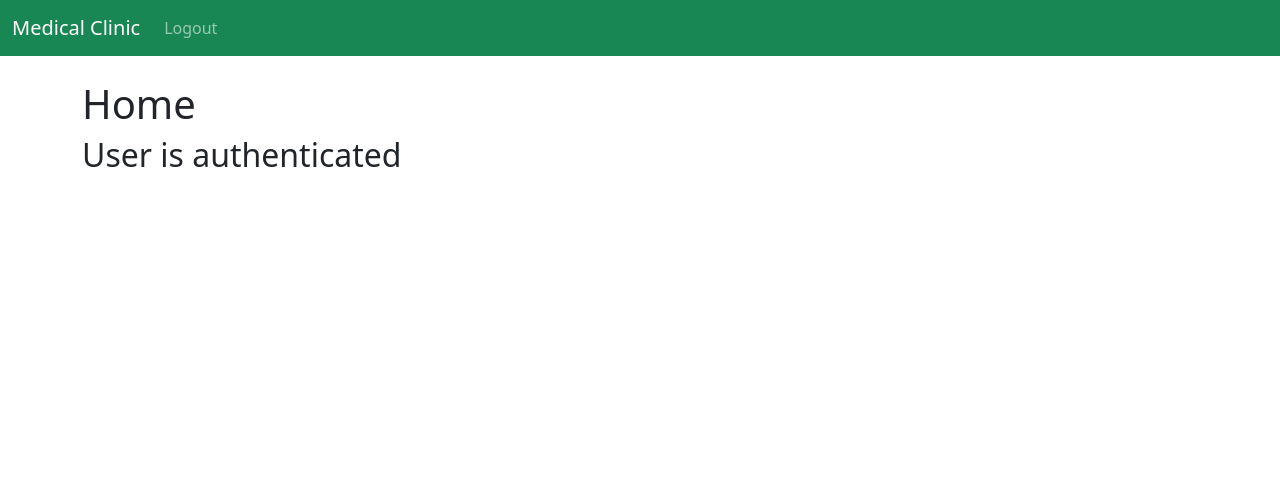
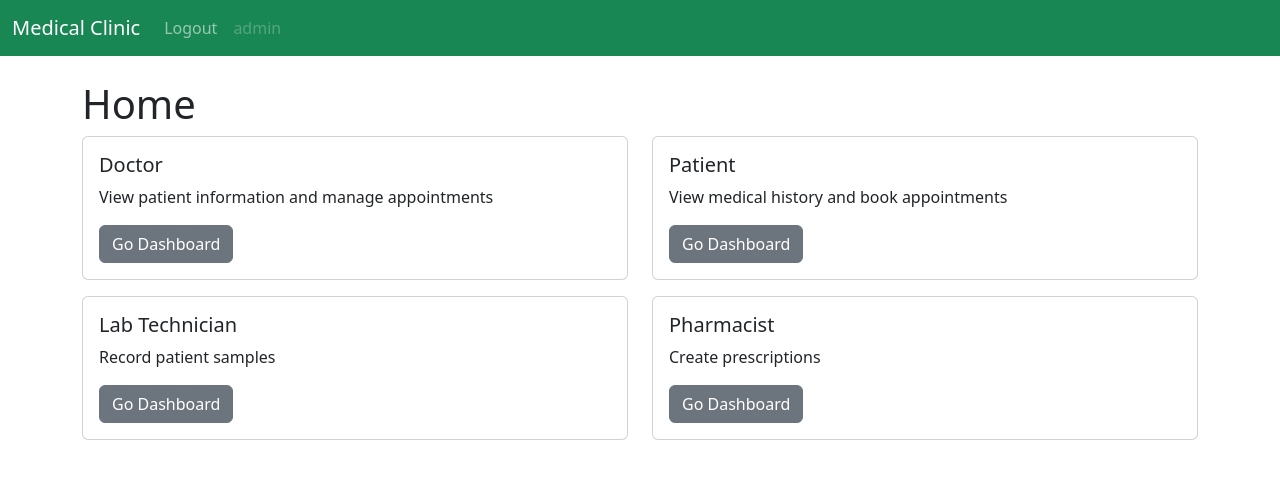
Before and after one commit to loveWingBell/CPSC-471-Group-11-Project-W25, a Django app: page / in a window 1280 px wide. Shown: the top 479 px of the page. Run offline with Django 5.2, Linux system fonts and the light colour scheme; a user stored in the database is signed in.

Commit message:
modified buttons on homepage

```diff
--- a/medical_clinic/clinic/templates/home.html
+++ b/medical_clinic/clinic/templates/home.html
@@ -3,16 +3,20 @@
 {% block content %}
     <h1>Home</h1>
 
-    {% if user.is_authenticated %}
-        <h2>User is authenticated</h2>
-    {% else %}
         <div class="row">
             <div class="col-sm-6 mb-3">
             <div class="card">
                 <div class="card-body">
-                <h5 class="card-title">Doctor</h5>
-                <p class="card-text">View patient information and manage appointments</p>
-                <a href="{% url "doctor-dashboard" %}" class="btn btn-secondary">Login</a>
+                    <h5 class="card-title">Doctor</h5>
+                    <p class="card-text">View patient information and manage appointments</p>
+                    <a href="{% url "doctor-dashboard" %}" class="btn btn-secondary">
+                        {% if user.is_authenticated %}
+                            Go Dashboard
+                        {% else %}
+                            Login
+                        {% endif %}
+                    </a>
+
                 </div>
             </div>
             </div>
@@ -21,7 +25,13 @@
                 <div class="card-body">
                 <h5 class="card-title">Patient</h5>
                 <p class="card-text">View medical history and book appointments</p>
-                <a href="{% url "patient-dashboard" %}" class="btn btn-secondary">Login</a>
+                <a href="{% url "patient-dashboard" %}" class="btn btn-secondary">
+                    {% if user.is_authenticated %}
+                        Go Dashboard
+                    {% else %}
+                        Login
+                    {% endif %}
+                </a>
                 </div>
             </div>
             </div>
@@ -30,7 +40,13 @@
                 <div class="card-body">
                 <h5 class="card-title">Lab Technician</h5>
                 <p class="card-text">Record patient samples</p>
-                <a href="{% url "labtechnician-dashboard" %}" class="btn btn-secondary">Login</a>
+                <a href="{% url "labtechnician-dashboard" %}" class="btn btn-secondary">
+                    {% if user.is_authenticated %}
+                        Go Dashboard
+                    {% else %}
+                        Login
+                    {% endif %}
+                </a>
                 </div>
             </div>
             </div>
@@ -39,10 +55,15 @@
                 <div class="card-body">
                 <h5 class="card-title">Pharmacist</h5>
                 <p class="card-text">Create prescriptions</p>
-                <a href="{% url "pharmacist-dashboard" %}" class="btn btn-secondary">Login</a>
+                <a href="{% url "pharmacist-dashboard" %}" class="btn btn-secondary">
+                    {% if user.is_authenticated %}
+                        Go Dashboard
+                    {% else %}
+                        Login
+                    {% endif %}
+                </a>
                 </div>
             </div>
             </div>
         </div>
-    {% endif %}
 {% endblock content %}
--- a/medical_clinic/clinic/templates/navbar.html
+++ b/medical_clinic/clinic/templates/navbar.html
@@ -8,7 +8,10 @@
         <ul class="navbar-nav me-auto mb-2 mb-lg-0">
             {% if user.is_authenticated %}
                 <li class="nav-item">
-                    <a class="nav-link" href="{% url 'logout' %}">Logout</a>
+                  <a class="nav-link" href="{% url 'logout' %}">Logout</a>
+                </li>
+                <li class="nav-item">
+                  <a class="nav-link disabled" aria-disabled="true">{{ user }}</a>
                 </li>
             {% endif %}
           </li>
```
Also changed, not shown: medical_clinic/db.sqlite3.
